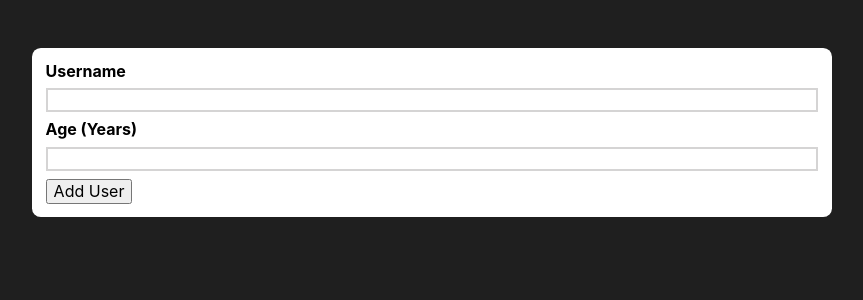
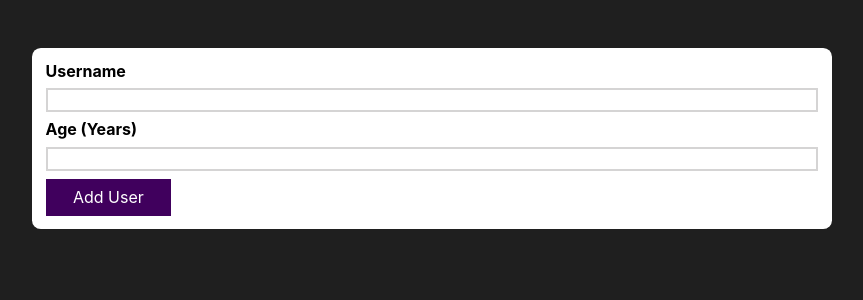
Before and after one commit to BobMakhlin/users, a React (Create React App) app: page / in a window 1280 px wide. Shown: the top 300 px of the page, without its empty margins (208-1071 px from the left). Built offline with nearby package versions, Linux system fonts and the light colour scheme.

Commit message:
Add a reusable Button component

```diff
--- a/src/components/NewUser/UserForm.js
+++ b/src/components/NewUser/UserForm.js
@@ -2,6 +2,7 @@
 import Card from "../UI/Card";
 import styles from "./UserForm.module.css";
 import { v4 as uuidv4 } from "uuid";
+import Button from "../UI/Button";
 
 const UserForm = ({ onSubmit }) => {
   const [username, setUsername] = useState("");
@@ -41,7 +42,7 @@
           </div>
         </div>
         <div className={styles.actions}>
-          <button>Add User</button>
+          <Button>Add User</Button>
         </div>
       </form>
     </Card>
--- /dev/null
+++ b/src/components/UI/Button.js
@@ -0,0 +1,7 @@
+import styles from "./Button.module.css";
+
+const Button = ({children}) => {
+    return <button className={styles.btn}>{children}</button>
+};
+
+export default Button;
--- /dev/null
+++ b/src/components/UI/Button.module.css
@@ -0,0 +1,14 @@
+.btn {
+  font: inherit;
+  cursor: pointer;
+  padding: 0.5rem 1.65rem;
+  border: 1px solid #40005d;
+  background-color: #40005d;
+  color: white;
+}
+
+.btn:hover,
+.btn:active {
+  background-color: #510674;
+  border-color: #510674;
+}
```
